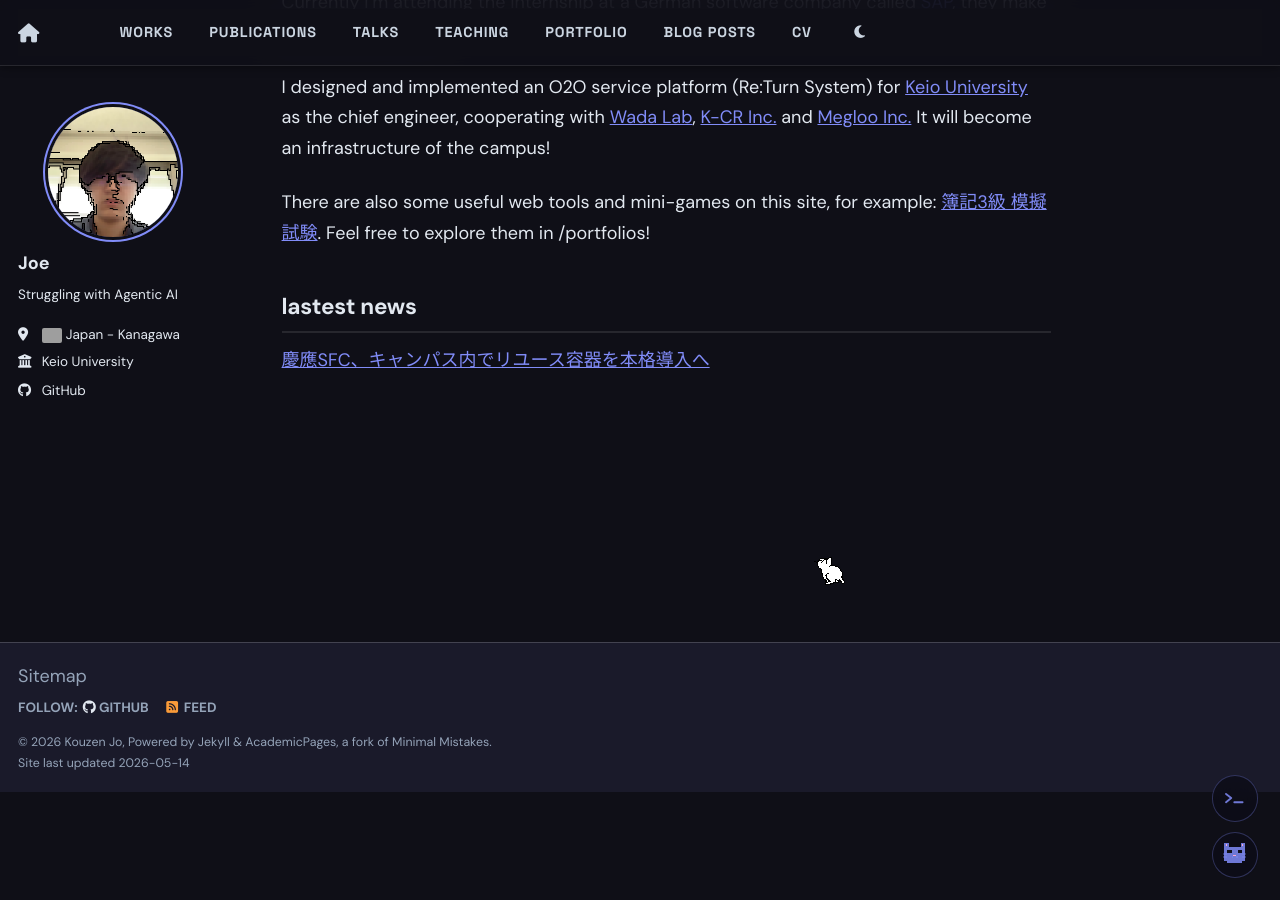
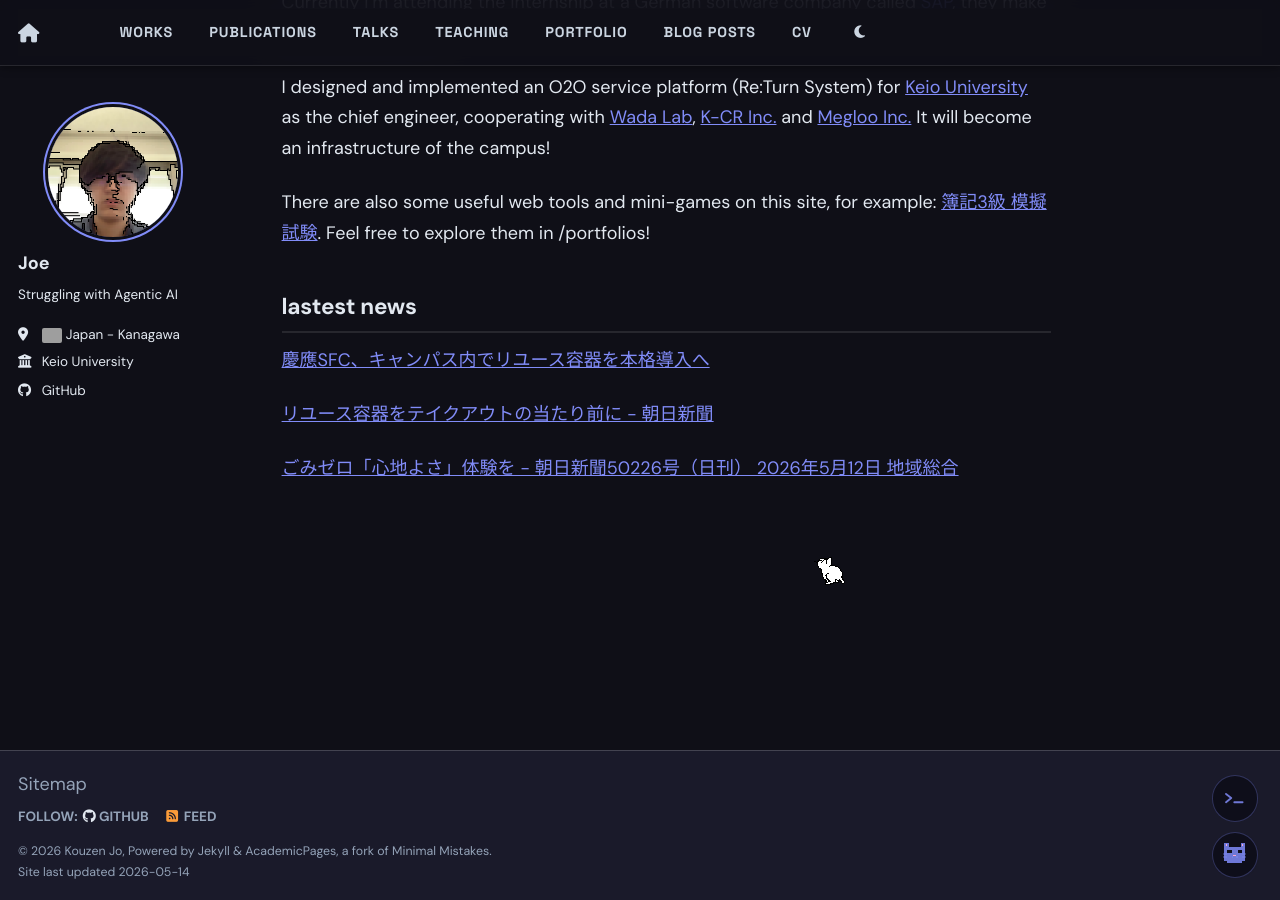
Before and after one commit to Joe-Xuu/joe-xuu.github.io, a Jekyll site: the page built from _pages/about.md, in a window 1280 px wide and 900 px high, scrolled down 629 px. Built offline with Jekyll 4.4.1, drawn with Linux system fonts in a browser that asks for light colours; grey boxes are pictures that could not be loaded.

Commit message:
about page update

```diff
--- a/_pages/about.md
+++ b/_pages/about.md
@@ -26,3 +26,7 @@
 lastest news
 -----
 [慶應SFC、キャンパス内でリユース容器を本格導入へ](https://cehub.jp/news/keiosfc-reusable-container/)
+
+[リユース容器をテイクアウトの当たり前に - 朝日新聞](https://www.asahi.com/sp/articles/ASV5C1CH1V5CULOB003M.html)
+
+[ごみゼロ「心地よさ」体験を - 朝日新聞50226号（日刊） 2026年5月12日 地域総合](https://www.asahi.com/sp/articles/ASV5C1CH1V5CULOB003M.html)
```
